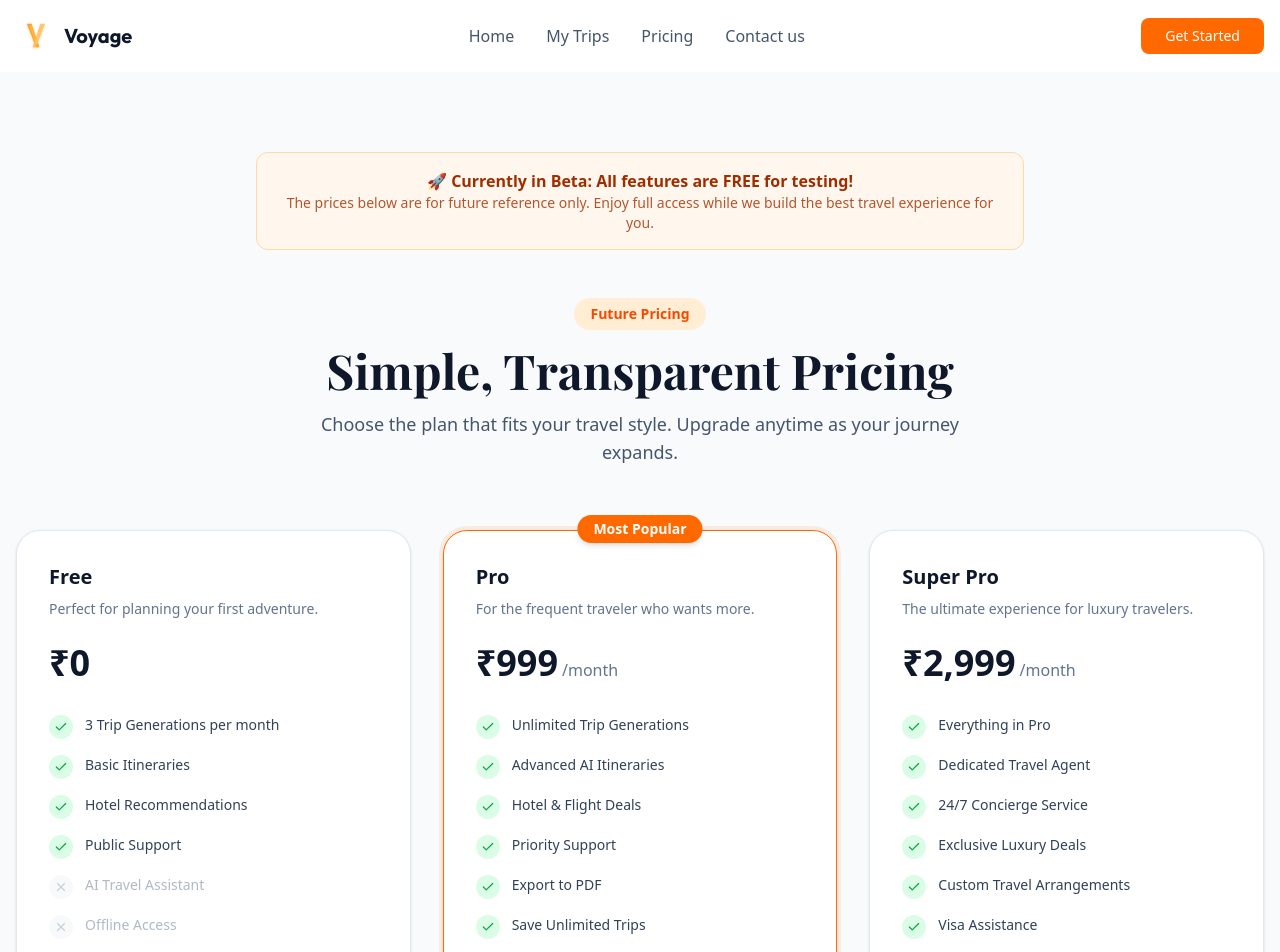
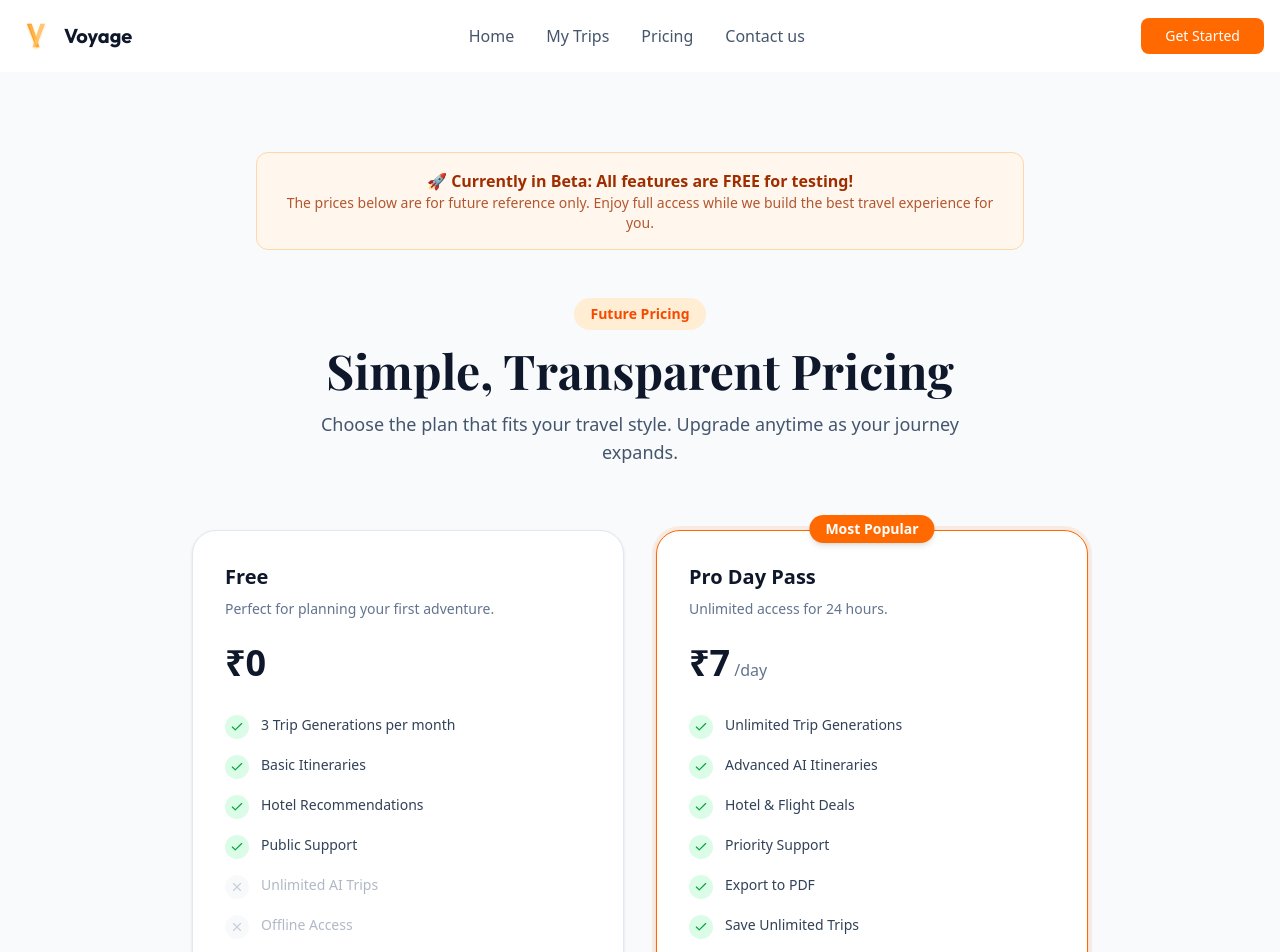
Before and after one commit to GovindTripathi22/GamanChakra, a Next.js app: page /pricing in a window 1280 px wide. Shown: the top 952 px of the page. Built offline with nearby package versions, Linux system fonts and the light colour scheme; no server answers; a web font is replaced by a local one.

Commit message:
Update Pricing: 2 Tiers (Free/Pro) & Limit Free Trips to 3

```diff
--- a/src/actions/generate-trip.ts
+++ b/src/actions/generate-trip.ts
@@ -112,7 +112,7 @@ export async function generateTrip(tripData: TripData): Promise<GeneratedTrip> {
     // @ts-ignore
     const decision = await aj.protect(req, { userId });
     if (decision.isDenied()) {
-      throw new Error("Rate limit exceeded. Free users are limited to 5 trips per day. Please contact admin for access.");
+      throw new Error("Rate limit exceeded. Free users are limited to 3 trips per day. Please contact admin for access.");
     }
   }
 
--- a/src/app/pricing/page.tsx
+++ b/src/app/pricing/page.tsx
@@ -17,7 +17,7 @@ const plans = [
             "Public Support",
         ],
         notIncluded: [
-            "AI Travel Assistant",
+            "Unlimited AI Trips",
             "Offline Access",
             "Export to PDF",
             "Exclusive Deals",
@@ -26,10 +26,10 @@ const plans = [
         popular: false,
     },
     {
-        name: "Pro",
-        price: "₹999",
-        period: "/month",
-        description: "For the frequent traveler who wants more.",
+        name: "Pro Day Pass",
+        price: "₹7",
+        period: "/day",
+        description: "Unlimited access for 24 hours.",
         features: [
             "Unlimited Trip Generations",
             "Advanced AI Itineraries",
@@ -42,25 +42,8 @@ const plans = [
             "Dedicated Travel Agent",
             "Concierge Service",
         ],
-        buttonText: "Upgrade to Pro",
+        buttonText: "Get Day Pass",
         popular: true,
-    },
-    {
-        name: "Super Pro",
-        price: "₹2,999",
-        period: "/month",
-        description: "The ultimate experience for luxury travelers.",
-        features: [
-            "Everything in Pro",
-            "Dedicated Travel Agent",
-            "24/7 Concierge Service",
-            "Exclusive Luxury Deals",
-            "Custom Travel Arrangements",
-            "Visa Assistance",
-        ],
-        notIncluded: [],
-        buttonText: "Contact Sales",
-        popular: false,
     },
 ];
 
@@ -120,7 +103,7 @@ export default function PricingPage() {
                     </motion.p>
                 </div>
 
-                <div className="grid gap-8 lg:grid-cols-3">
+                <div className="grid gap-8 lg:grid-cols-2 max-w-4xl mx-auto">
                     {plans.map((plan, index) => (
                         <motion.div
                             key={plan.name}
--- a/src/components/user-meter.tsx
+++ b/src/components/user-meter.tsx
@@ -63,8 +63,8 @@ export function UserMeter() {
         );
     }
 
-    const remaining = Math.max(0, 5 - tripsToday);
-    const percentage = (tripsToday / 5) * 100;
+    const remaining = Math.max(0, 3 - tripsToday);
+    const percentage = (tripsToday / 3) * 100;
 
     return (
         <div className="flex items-center gap-3 rounded-full bg-slate-100 dark:bg-slate-800 px-3 py-1.5 border border-slate-200 dark:border-slate-700">
```
